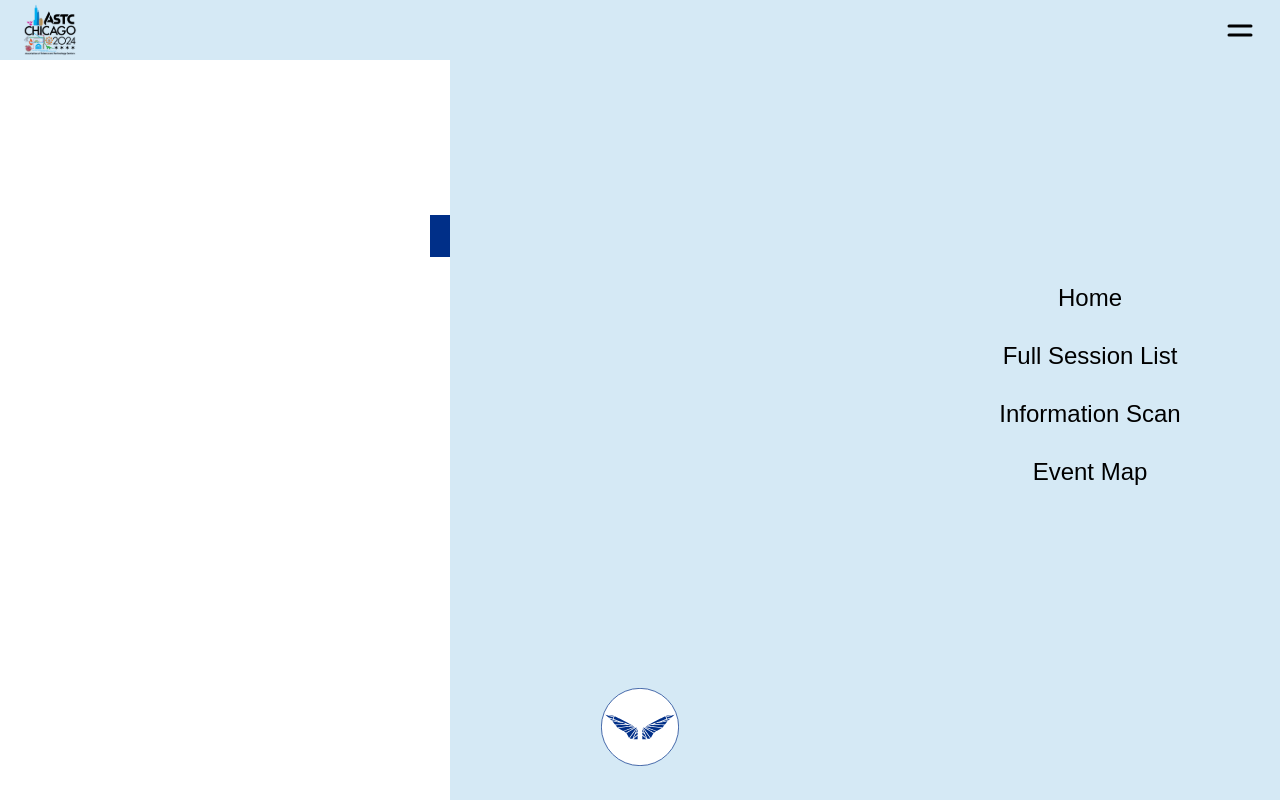
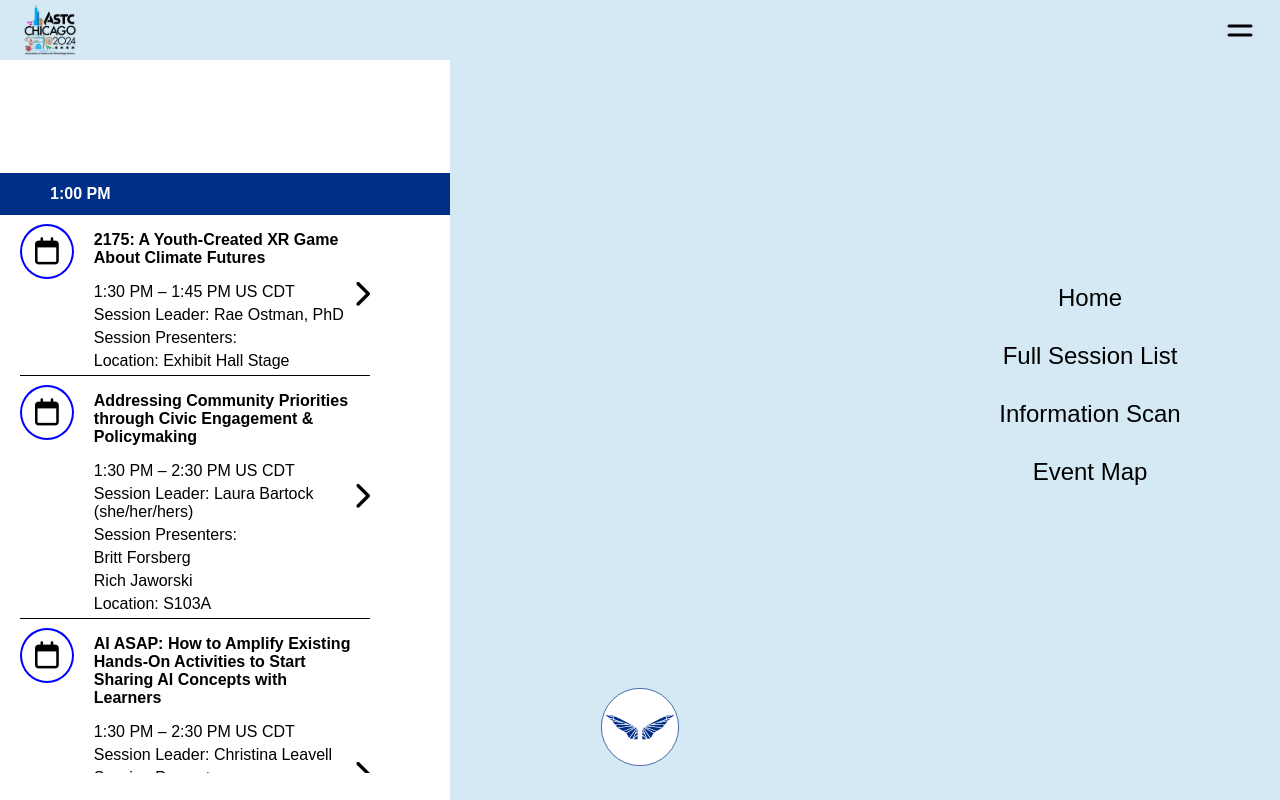
Before and after one commit to runquan-ray-zhou/test-react-web-app-companion-two, a React (Vite) app: page /home in a window 1280 px wide. Both pictures are taken after a click on the item "Full Session List". Built offline with nearby package versions, Linux system fonts and the light colour scheme.

Commit message:
update session page css

```diff
--- a/src/Components/EventCard/EventCard.css
+++ b/src/Components/EventCard/EventCard.css
@@ -26,7 +26,6 @@
       display: flex;
     }
     .EventCard-button {
-      margin-top: 20px;
       display: flex;
       justify-content: end;
     }
--- a/src/Components/Session/Session.css
+++ b/src/Components/Session/Session.css
@@ -3,7 +3,7 @@
   flex-direction: row;
   align-items: center;
   width: 350px;
-  margin-left: 50px;
+  margin-left: 20px;
   border-bottom: 1px solid black;
 
   .Session-icon {
--- a/src/Components/Sessions/Sessions.css
+++ b/src/Components/Sessions/Sessions.css
@@ -1,28 +1,17 @@
 .Sessions {
   position: relative;
   display: flex;
+  justify-content: start;
+  align-items: center;
   flex-direction: column;
-  overflow: scroll;
-  width: 420px;
-  height: 100vh;
-  .Sessions-dates {
-    margin-left: 50%;
-    display: flex;
-  }
-  .Sessions-date {
-    margin-top: 25px;
-    border-top: 1px solid black;
-    border-left: 1px solid black;
-    border-right: 1px solid black;
-    padding: 10px;
-    background: #002f88;
-    color: white;
-    p {
-      white-space: nowrap;
-    }
+  overflow-y: auto;
+  width: 100vw;
+  height: calc(100vh - 200px);
+  .Sessions-pm {
+    width: 100vw;
   }
   .Sessions-time {
-    margin-top: -2px;
+    width: auto;
     padding: 12px 10px;
     font-weight: 600;
     background: #002f88;
@@ -32,4 +21,7 @@
       padding-left: 40px;
     }
   }
+  .Sessions-list {
+    border-bottom: 10px solid #002f88;
+  }
 }
--- a/src/Components/Sessions/Sessions.jsx
+++ b/src/Components/Sessions/Sessions.jsx
@@ -4,25 +4,8 @@
 export default function Sessions({ todaySessions }) {
   return (
     <div className="Sessions">
-      <div className="Sessions-dates">
-        <div className="Sessions-date">
-          <p>Fri, 09/27</p>
-        </div>
-        <div className="Sessions-date">
-          <p>Sat, 09/28</p>
-        </div>
-        <div className="Sessions-date">
-          <p>Sun, 09/29</p>
-        </div>
-        <div className="Sessions-date">
-          <p>Mon, 09/30</p>
-        </div>
-        <div className="Sessions-date">
-          <p>Tue, 10/01</p>
-        </div>
-      </div>
       <div className="Sessions-list">
-        <div className="Sessions-1pm">
+        <div className="Sessions-pm">
           <div className="Sessions-time">
             <p>1:00 PM</p>
           </div>
@@ -35,7 +18,7 @@
               <Session key={index} session={session} />
             ))}
         </div>
-        <div className="Sessions-2pm">
+        <div className="Sessions-pm">
           <div className="Sessions-time">
             <p>2:00 PM</p>
           </div>
@@ -48,7 +31,7 @@
               <Session key={index} session={session} />
             ))}
         </div>
-        <div className="Sessions-3pm">
+        <div className="Sessions-pm">
           <div className="Sessions-time">
             <p>3:00 PM</p>
           </div>
@@ -61,7 +44,7 @@
               <Session key={index} session={session} />
             ))}
         </div>
-        <div className="Sessions-4pm">
+        <div className="Sessions-pm">
           <div className="Sessions-time">
             <p>4:00 PM</p>
           </div>
--- a/src/Pages/Index/Index.css
+++ b/src/Pages/Index/Index.css
@@ -2,12 +2,12 @@
 .Index-container {
   display: flex;
   flex-direction: column;
-  justify-content: center;
+  justify-content: start;
   align-items: center;
   height: 100vh;
   width: 100vw;
   .searchbar-container {
-    margin-top: 200px;
+    margin-top: 80px;
     display: flex;
     align-items: center;
     form {
@@ -30,6 +30,37 @@
       margin-left: -40px;
     }
   }
+  .Index-content {
+    display: flex;
+    flex-direction: column;
+    width: 100%;
+  }
+  .Index-sessions-dates {
+    margin-left: 40%;
+    width: calc(100vw - 40%);
+    height: auto;
+    display: flex;
+    overflow-x: auto;
+    button {
+      text-wrap: nowrap;
+      margin-top: 15px;
+      border-top: 1px solid black;
+      border-bottom: none;
+      border-left: 1px solid black;
+      border-right: none;
+      box-shadow: none;
+      border-radius: 0px;
+      padding: 10px 10px;
+      background: #002f88;
+      color: white;
+      cursor: pointer;
+    }
+  }
+  .Index-sessions {
+    width: 100%;
+    height: calc(100vh - 150px);
+    overflow-y: auto;
+  }
   .Index-scanner-button {
     z-index: 10;
     bottom: 10px;
--- a/src/Pages/Index/Index.jsx
+++ b/src/Pages/Index/Index.jsx
@@ -53,7 +53,7 @@
               type="text"
               name="search"
               id="search"
-              placeholder="Search Presenter"
+              placeholder="Search"
               autoComplete="off"
               onChange={handleTextChange}
             />
@@ -63,8 +63,17 @@
             </button>
           </form>
         </div>
-        <div className="Index-sessions">
-          <Sessions todaySessions={filteredSessions} />
+        <div className="Index-content">
+          <div className="Index-sessions-dates">
+            <button className="Index-sessions-date">Fri, 09/27</button>
+            <button className="Index-sessions-date">Sat, 09/28</button>
+            <button className="Index-sessions-date">Sun, 09/29</button>
+            <button className="Index-sessions-date">Mon, 09/30</button>
+            <button className="Index-sessions-date">Tue, 10/01</button>
+          </div>
+          <div className="Index-sessions">
+            <Sessions todaySessions={filteredSessions} />
+          </div>
         </div>
         <div className="Index-scanner-button">
           <button onClick={() => navigate("/scanner")}>
```
